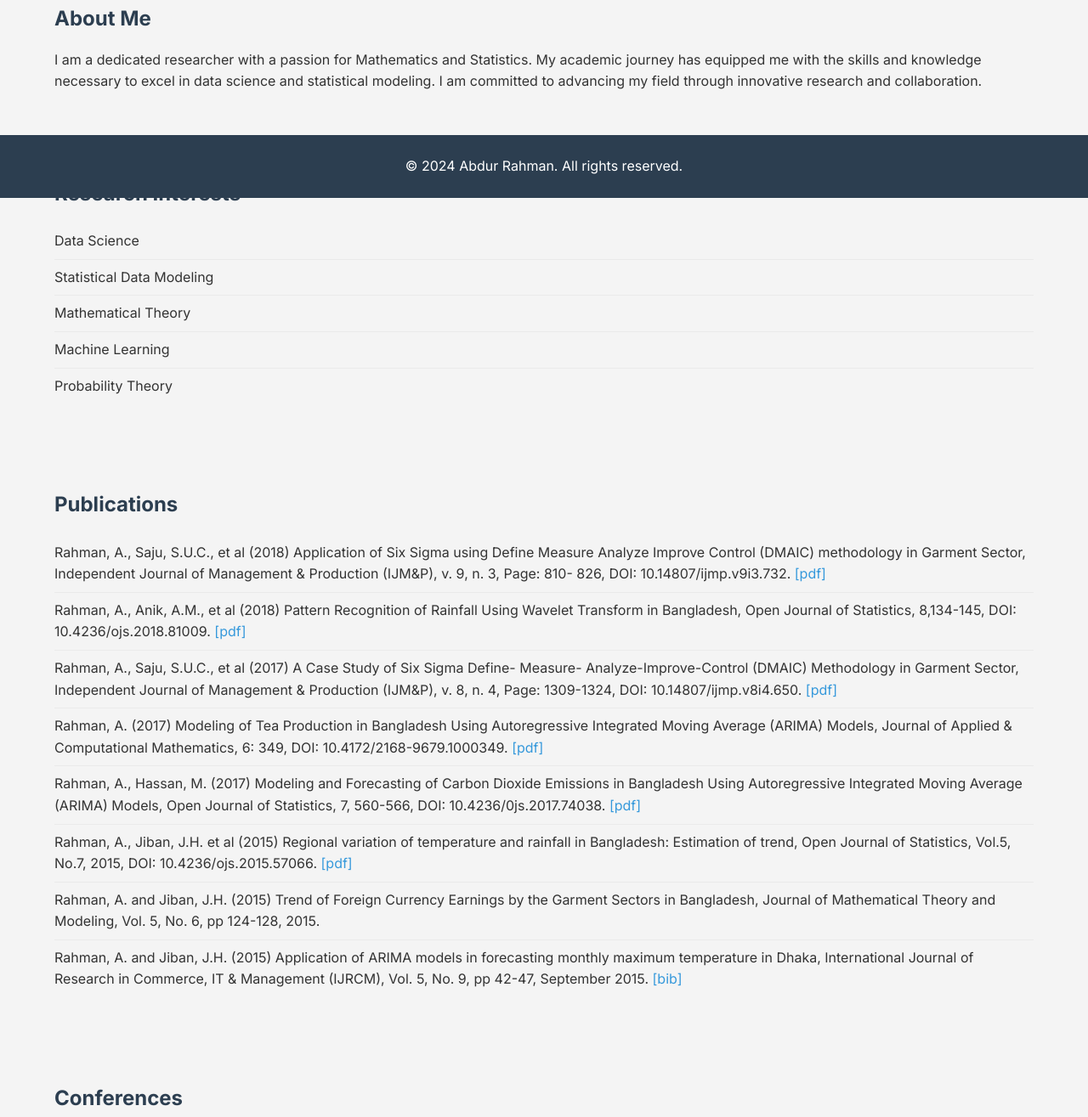
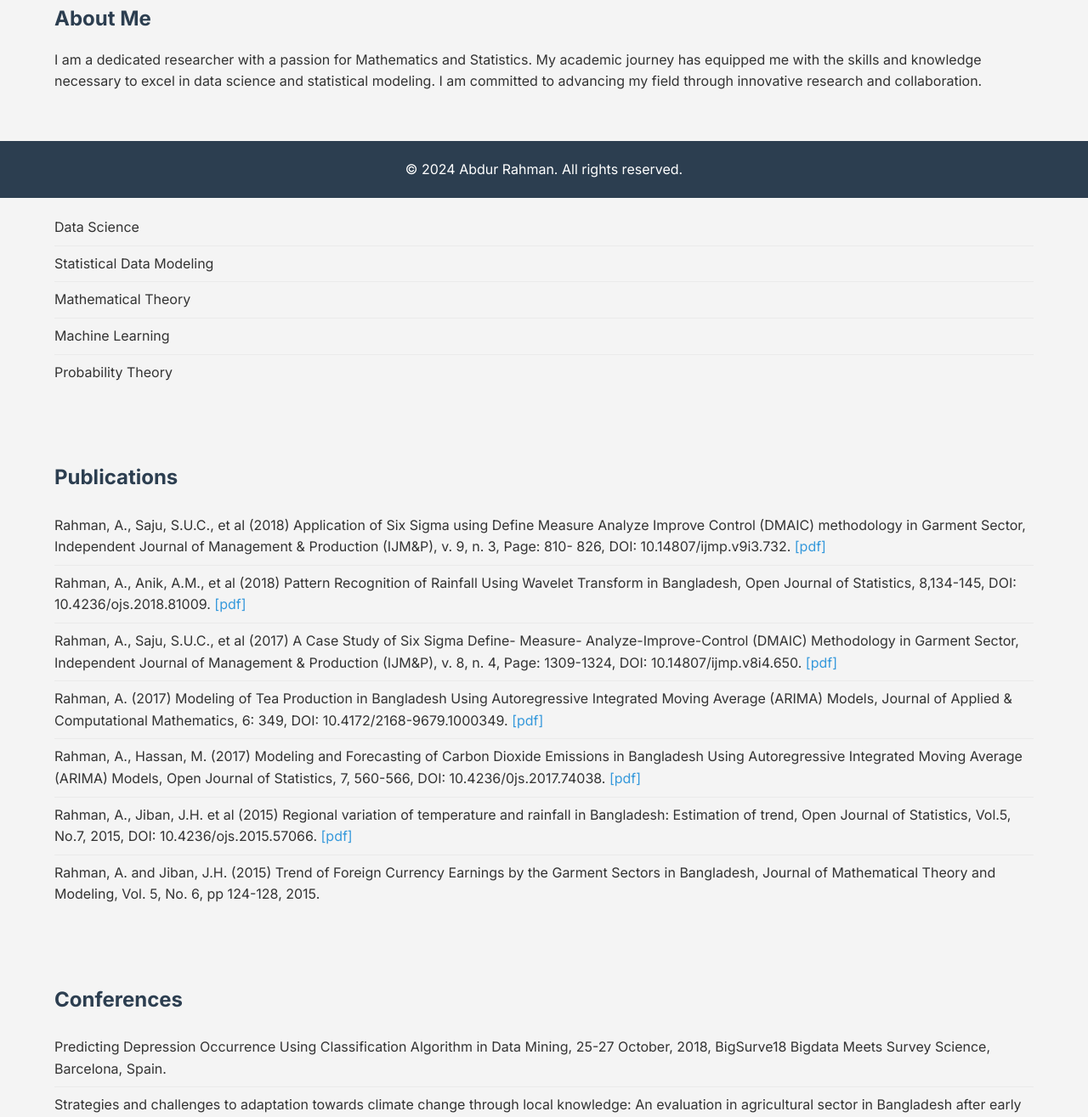
Before and after one commit to airdipu/arahman.io, a website built with Parcel: page docs/index.html in a window 1280 px wide. Shown: the part 567-1882 px from the top of the page at 85% size. Built offline with nearby package versions, Linux system fonts and the light colour scheme.

Commit message:
footer update

```diff
--- a/docs/index.html
+++ b/docs/index.html
@@ -64,7 +64,6 @@
                     <li>Rahman, A., Hassan, M. (2017) Modeling and Forecasting of Carbon Dioxide Emissions in Bangladesh Using Autoregressive Integrated Moving Average (ARIMA) Models, Open Journal of Statistics, 7, 560-566, DOI: 10.4236/0js.2017.74038.  <a href="https://www.scirp.org/pdf/OJS_2017072716565023.pdf">[pdf]</a></li>
                     <li>Rahman, A., Jiban, J.H. et al (2015) Regional variation of temperature and rainfall in Bangladesh: Estimation of trend, Open Journal of Statistics, Vol.5, No.7, 2015, DOI: 10.4236/ojs.2015.57066. <a href="https://www.scirp.org/pdf/OJS_2015121116142031.pdf">[pdf]</a></li>
                     <li>Rahman, A. and Jiban, J.H. (2015) Trend of Foreign Currency Earnings by the Garment Sectors in Bangladesh, Journal of Mathematical Theory and Modeling, Vol. 5, No. 6, pp 124-128, 2015. <a href="https://core.ac.uk/download/pdf/234680111.pdf"><div pdf="https://core.ac.uk/download/pdf/234680111.pdf"></div></a></li>
-                    <li>Rahman, A. and Jiban, J.H. (2015) Application of ARIMA models in forecasting monthly maximum temperature in Dhaka, International Journal of Research in Commerce, IT & Management (IJRCM), Vol. 5, No. 9, pp 42-47, September 2015. <a href="https://scholar.googleusercontent.com/scholar.bib?q=info:YqYNeefQl10J:scholar.google.com/&output=citation&scisdr=CgXVh641ELKJop5m0pI:AAGBfm0AAAAAZAdgMTlZjMxO9DQnMHZYPg2NbbM7fg5p&scisig=AAGBfm0AAAAAZAdgMcQBP0E_yEzhpIZJ8kMSQKz0ODp8&scisf=4&ct=citation&cd=-1&hl=en&scfhb=1">[bib]</a></li>
                 </ul>
             </div>
         </section>
--- a/docs/style.css
+++ b/docs/style.css
@@ -82,7 +82,7 @@ a:hover {
 
 /* Section styles */
 section {
-  padding: 2rem 0;
+  padding: 2rem 0 1rem 0; /* Reduced bottom padding */
 }
 
 h1, h2 {
@@ -109,7 +109,7 @@ li:last-child {
   background: #2c3e50;
   color: #fff;
   text-align: center;
-  padding: 0.5rem 0;
+  padding: 0.3rem 0; /* Adjusted padding */
   position: fixed;
   width: 100%;
   bottom: 0;
```
Lines whose indentation alone changed are shown as unchanged.
